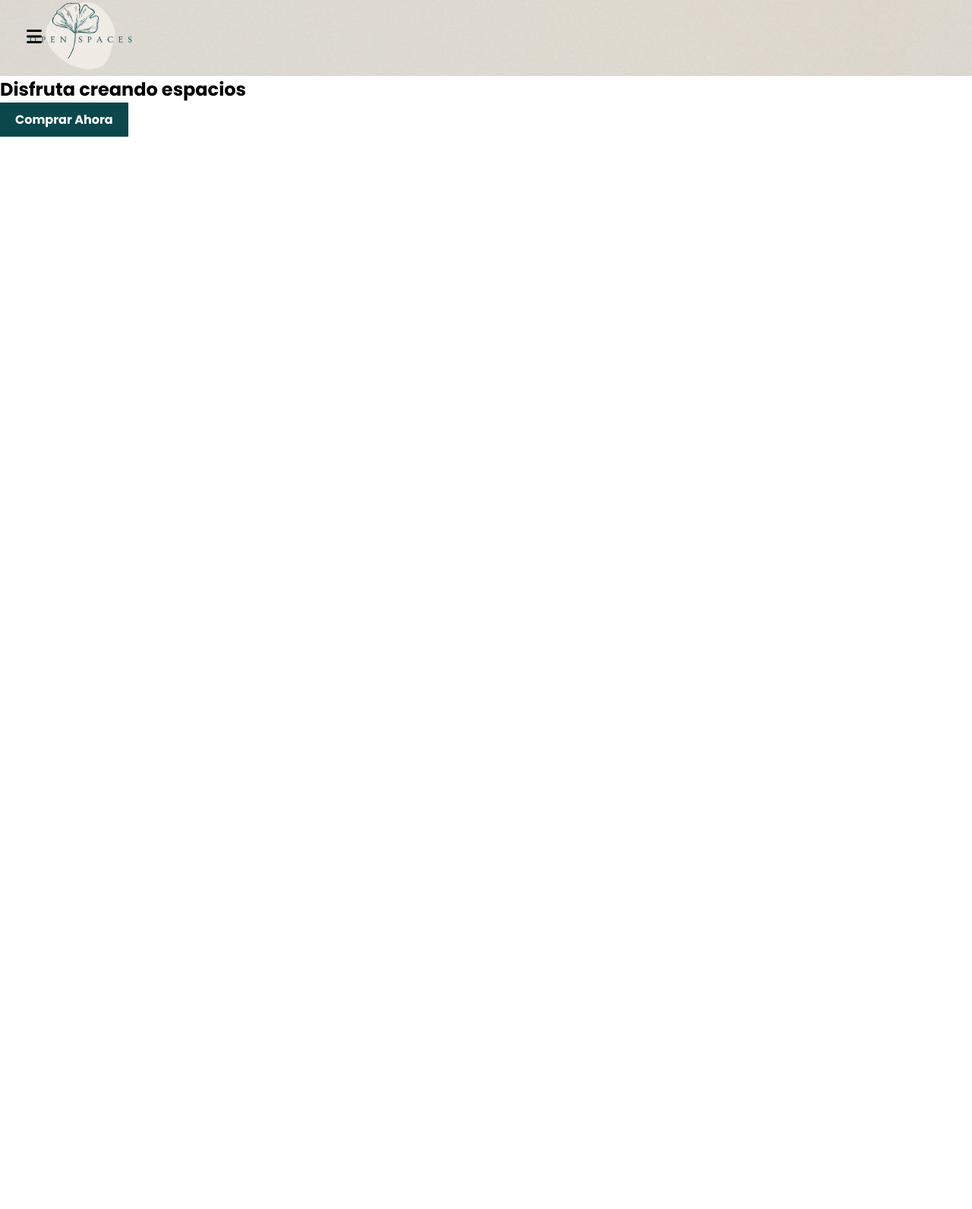
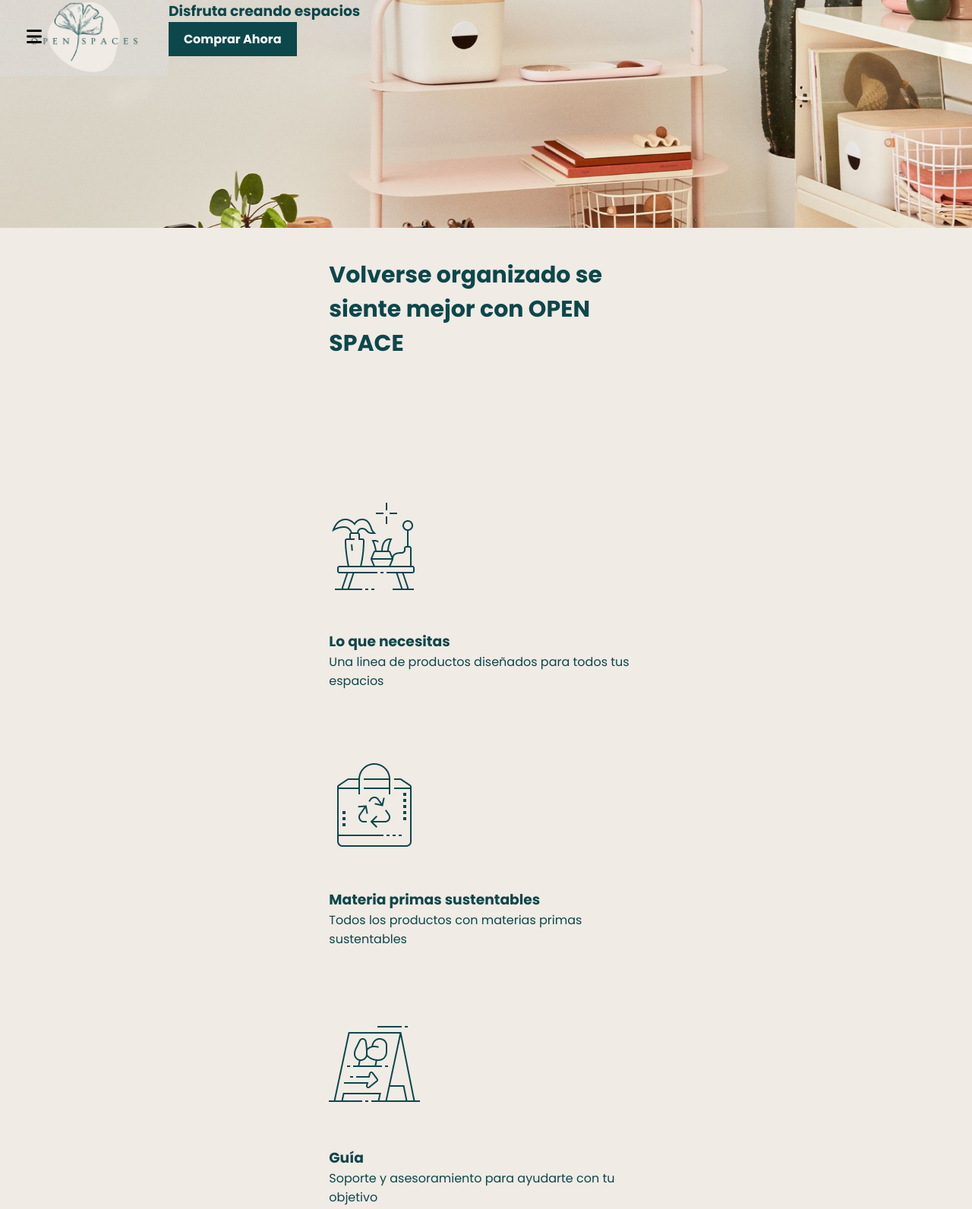
Before and after one commit to Adalab/modulo-1-evaluacion-final-Rosana-Moya, a website built with Vite: page src/index.html in a window 1280 px wide. Shown: the whole page at 76% size. Before the commit the page ends 800 px from the top, so only its background shows below. Built offline with nearby package versions, Linux system fonts and the light colour scheme.

Commit message:
empiezo modulo 2

```diff
--- a/src/index.html
+++ b/src/index.html
@@ -12,33 +12,68 @@
 
   </head>
  <body>
-
+         <section class="mod1">
      <header class="header">
 
       <img class="menu" src="./images/menu.svg" alt="menu">
       <img class="logo" src="../public/images/logo.png" alt="logo">
 
 
-       </div>
-
     </header>
 
-  <main>
 
-      <section class="mod1">
+
+      <section class="mod1a">
         <div class="h1">
         <h1>Disfruta creando espacios</h1>
        </div>
 
        <div class="boton">Comprar Ahora</div>
       </section>
+   </section>
+      <main>
+
+        <section class="mod2">
+
+          <div class="text1v">
+            <p >Volverse organizado se siente mejor con OPEN SPACE</p>
+          </div>
+
+          <div class="imgtable">
+            <img src="../public/images/icon_1.png" alt="Dibujo mesa con decoración.">
+          </div>
+
+          <div class="text2l">
+            <h3>Lo que necesitas</h3>
+            <p>Una linea de productos diseñados para todos tus espacios</p>
+          </div>
+
+          <div class="imgbag">
+            <img src="../public/images/Biodegradable bag.png" alt="Dibujo bolsa.">
+          </div>
+
+          <div class="text3m">
+            <h3>Materia primas sustentables</h3>
+            <p>Todos los productos con materias primas sustentables</p>
+          </div>
+
+          <div class="imgpark">
+            <img src="../public/images/Park.png" alt="Dibujo cartel.">
+          </div>
+
+          <div class="text4g">
+            <h3>Guía</h3>
+            <p>Soporte y asesoramiento para ayudarte con tu objetivo</p>
+          </div>
+
+        </section>
 
 
-
+     </main>
     <footer>
 
     </footer>
 
-  </main>
+
 
  </body>
--- a/src/scss/main.scss
+++ b/src/scss/main.scss
@@ -9,10 +9,20 @@ body {
 
 }
 
+.mod1 {
+    background-image: url(../../public/images/header.jpg);
+       background-size: cover;
+       background-position: center;
+       background-repeat: no-repeat;
+       height: 300px;
+       display: flex;
+       }
+
 .header {
     background-color: transparent;
     background-image: url(../../public/images/header.jpg);
     height: 100px;
+    display: flex;
 
 
 }
@@ -25,9 +35,17 @@ body {
     position: fixed;
 }
 
-.mod1 {
+.logo{
 
-       height: 300px;
+  justify-content: center;
+}
+
+.mod1a {
+
+}
+
+.h1 {
+    color: #0c474b;
 
 }
 
@@ -41,6 +59,56 @@ body {
   text-align: center;
 }
 
+.mod2{
+    background-color: #f0ebe5;
+    padding-top: 40px;
+    padding-bottom: 40px;
+    height: 1360px;
+    display: grid;
+    grid-template-columns: 1fr 1fr 1fr;
+    grid-template-rows: 300px 150px 150px 150px 150px 150px 150px;
+    grid-auto-rows: 150px;
+    gap: 20px;
+}
+
+.text1v {
+    font-size: 30px;
+    font-weight: 700;
+    color: #0c474b;
+    grid-column: 2/3;
+}
+
+h3 {
+    color: #0c474b;
+}
+
+p {
+    color: #0c474b;
+}
+
+.imgtable {
+    grid-column: 2/3;
+}
+
+.text2l {
+    grid-column: 2/3;
+}
+
+.imgbag {
+    grid-column: 2/3;
+}
+
+.text3m {
+    grid-column: 2/3;
+}
+
+.imgpark {
+    grid-column: 2/3;
+}
+
+.text4g {
+    grid-column: 2/3;
+}
 
 // @media screen and (min-width: 900px)
 
```
